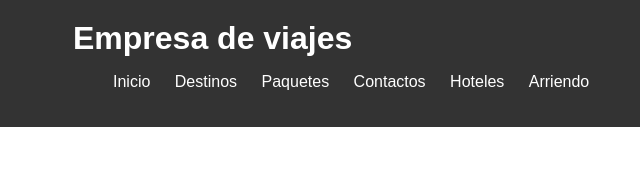
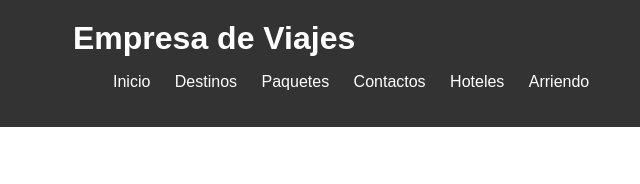
Before and after one commit to maximilianoreyes1/fundamentosWeb, a plain HTML site: page CSS/01_Pagina_de_viajes/contacto.html in a window 1280 px wide. Shown: the top 184 px of the page, 55-695 px from the left. Drawn offline with Linux system fonts and the light colour scheme.

Commit message:
Update contacto.html

```diff
--- a/CSS/01_Pagina_de_viajes/contacto.html
+++ b/CSS/01_Pagina_de_viajes/contacto.html
@@ -6,7 +6,7 @@
     </head>
     <header>
         <div class="container">
-            <h1>Empresa de viajes</h1>
+            <h1>Empresa de Viajes</h1>
             <nav>
                 <ul>
                     <li><a href="index.html">Inicio</a></li>
```
